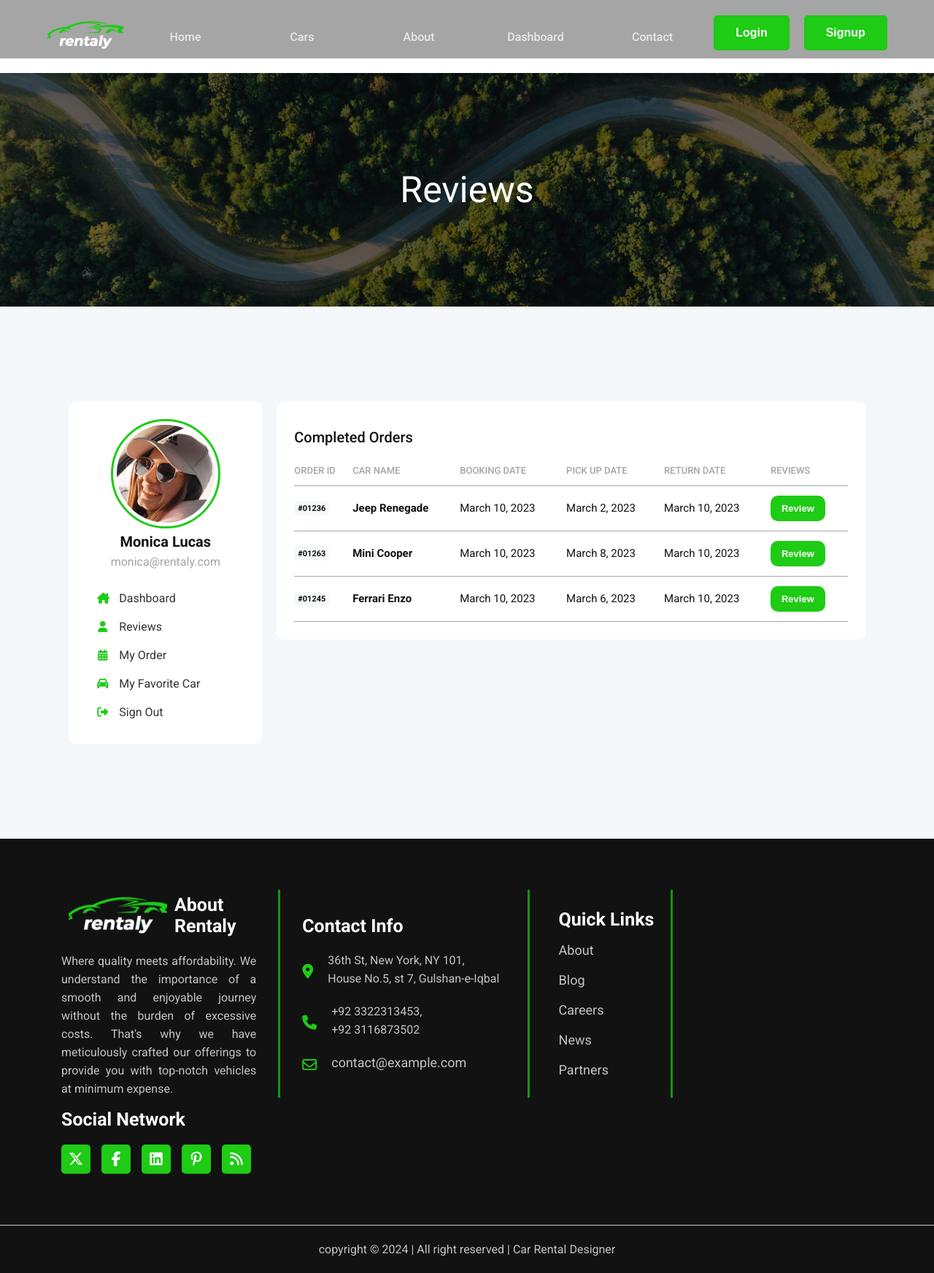
After one commit to USMAN-FAIZYAB-KHAN/Car-Rental-System, a Django app: template car_rental_system/template/reviewdashboard.html in a window 1280 px wide. The commit adds this page. Shown: the whole page at 73% size. Run offline with Django 3.2, Linux system fonts and the light colour scheme; the template is opened without the code that fills it, so the values that code supplies are empty; some libraries are stand-ins or nearby versions.

Commit message:
Add reviews templates

```diff
--- a/car_rental_system/car_rental_app/urls.py
+++ b/car_rental_system/car_rental_app/urls.py
@@ -11,4 +11,6 @@ urlpatterns = [
     path('signup',views.signup,name='signup'),
     path('userDashboard', views.userDashboard,name='userdashboard'),
     path('logout',views.logout_user,name='logout'),
+    path('userDashboard/reviewdashboard',views.review_dashboard,name='reviewdashboard'),
+
 ]
--- a/car_rental_system/static/css/userdashboard.css
+++ b/car_rental_system/static/css/userdashboard.css
@@ -5,6 +5,7 @@
     0% {
         opacity: 0;
     }
+
     100% {
         opacity: 1;
     }
@@ -24,18 +25,18 @@
     align-items: center;
 }
 
-.profile__main__header h1{
+.profile__main__header h1 {
     animation: fade 1s linear forwards;
 }
 
-.main__user__dashboard{
+.main__user__dashboard {
     display: flex;
     flex-wrap: wrap;
     justify-content: center;
     column-gap: 2rem;
 }
 
-.profile__dashboard{
+.profile__dashboard {
     display: flex;
     flex-direction: column;
     align-items: center;
@@ -47,24 +48,24 @@
 }
 
 
-.rentaly__dashboard{
+.rentaly__dashboard {
     display: flex;
     flex-direction: column;
-    width:70%;
+    width: 70%;
     row-gap: 2rem;
     transition: all 0.5s ease-in-out;
     animation: fade 1s linear forwards;
 }
 
 
-.profile__view{
+.profile__view {
     display: flex;
     align-items: center;
     flex-direction: column;
     row-gap: 0.8rem;
 }
 
-.profile__view img{
+.profile__view img {
     width: 150px;
     height: 150px;
     border-radius: 50%;
@@ -72,7 +73,7 @@
     border: 3px solid var(--font--primary--color);
 }
 
-.profile__view :nth-child(2){
+.profile__view :nth-child(2) {
     color: var(--font--black--color);
     font-weight: var(--weight--bolder);
     font-size: 2rem;
@@ -80,12 +81,12 @@
     line-height: 20px;
 }
 
-.profile__view :nth-child(3){
+.profile__view :nth-child(3) {
     color: var(--navbar--bg--color);
     line-height: 20px;
 }
 
-.select__view{
+.select__view {
     width: 100%;
     display: flex;
     flex-direction: column;
@@ -93,7 +94,7 @@
     margin-top: 2rem;
 }
 
-.select__view li{
+.select__view li {
     display: flex;
     justify-content: flex-start;
     column-gap: 1.5rem;
@@ -104,7 +105,7 @@
     transition: all 0.3s ease-in-out;
 }
 
-.select__view li i{
+.select__view li i {
     padding: 0 0;
     color: var(--font--primary--color);
     font-size: 1.5rem;
@@ -113,28 +114,29 @@
     background-color: var(--font--white--color);
 }
 
-.select__view li a{
+.select__view li a {
     font-size: 1.6rem;
     display: block;
     color: #333333;
 }
-.buttonActive{
+
+.buttonActive {
     border-radius: 6px;
     background-color: var(--font--primary--color);
     color: var(--font--white--color);
 }
 
-.select__view .buttonActive>a{
+.select__view .buttonActive>a {
     color: var(--font--white--color);
 
 }
 
-.select__view .buttonActive>i{
+.select__view .buttonActive>i {
     color: var(--font--white--color);
     background: transparent;
 }
 
-.rentaly__dashboard__innerbox1{
+.rentaly__dashboard__innerbox1 {
     display: flex;
     flex-wrap: wrap;
     align-items: center;
@@ -144,7 +146,7 @@
 
 }
 
-.rentaly__spec1fication__box{
+.rentaly__spec1fication__box {
     display: flex;
     flex-direction: column;
     align-items: flex-start;
@@ -154,33 +156,33 @@
     width: 23%;
 }
 
-.rentaly__dashboard__innerbox1 h1{
+.rentaly__dashboard__innerbox1 h1 {
     color: var(--font--black--color);
     font-weight: var(--weight--semibold);
     font-size: 5.3rem;
     margin-bottom: 0.3rem;
 }
 
-.rentaly__dashboard__innerbox1 p{
+.rentaly__dashboard__innerbox1 p {
     color: var(--navbar--bg--color);
     /* font-size: 2rem; */
 }
 
-.rentaly__dashboard__innerbox1 i{
+.rentaly__dashboard__innerbox1 i {
     margin-bottom: 4rem;
     height: 5rem;
     width: 5rem;
     font-size: 3rem;
 }
 
-.rentaly__dashboard__innerbox2{
+.rentaly__dashboard__innerbox2 {
     background-color: var(--font--white--color);
     width: 100%;
     padding: 2.4rem;
     border-radius: 10px;
 }
 
-.rentaly__dashboard__innerbox2 h4{
+.rentaly__dashboard__innerbox2 h4 {
     color: var(--font--black--color);
 }
 
@@ -191,7 +193,8 @@ table {
     border-collapse: collapse;
 }
 
-table th, table td {
+table th,
+table td {
     border-bottom: 1px solid var(--navbar--bg--color);
     padding: 1.3rem 0;
     text-align: left;
@@ -204,7 +207,7 @@ table thead th {
     text-transform: uppercase;
 }
 
-table tbody .order__id{
+table tbody .order__id {
     font-weight: var(--weight--bold);
     background-color: #F5F8FA;
     border-radius: 5px;
@@ -212,11 +215,11 @@ table tbody .order__id{
     padding: 0.3rem 0.5rem;
 }
 
-table tbody tr p{
+table tbody tr p {
     font-size: 1.5rem;
 }
 
-table tbody tr :nth-child(2){
+table tbody tr :nth-child(2) {
     font-weight: var(--weight--bold);
 }
 
@@ -241,3 +244,175 @@ table tbody tr :nth-child(2){
     color: var(--font--white--color);
     background-color: orange;
 }
+
+.rentaly__dashboard__innerbox3 {
+    display: flex;
+    flex-wrap: wrap;
+    align-items: center;
+    gap: 2rem;
+    justify-content: center;
+    background-color: var(--font--white--color);
+    width: 100%;
+    padding: 2.4rem;
+    border-radius: 10px;
+}
+
+.review__btn2{
+    display: inline-block;
+    padding: 1.5rem 3rem;
+    border-radius: 5px;
+    color: var(--font--white--color);
+    background-color: var(--button--primary--bg--color);
+    transition: all 0.5s ease-in-out;
+    cursor: pointer;
+}
+
+.review__btn {
+    display: inline-block;
+    padding: 0.5rem 1rem;
+    border-radius: 5px;
+    color: var(--font--white--color);
+    background-color: var(--button--primary--bg--color);
+    transition: all 0.5s ease-in-out;
+    font-size: 1.3rem;
+    cursor: pointer;
+}
+
+
+.review__btn:hover {
+
+    box-shadow: 1px 1px 10px 1px rgba(164, 164, 186, 0.6);
+}
+
+/* Add animation to the black overlay */
+@keyframes fadeIn {
+    0% {
+        opacity: 0;
+    }
+
+    100% {
+        opacity: 1;
+    }
+}
+
+/* Add animation to slide in the payment container */
+@keyframes slideIn {
+    0% {
+        opacity: 0;
+        transform: translateY(-50px);
+    }
+
+    100% {
+        opacity: 1;
+        transform: translateY(0);
+    }
+}
+
+.main-review {
+    height: 100%;
+    width: 100%;
+    background: linear-gradient(rgba(0, 0, 0, 0.8), rgba(0, 0, 0, 0.8));
+    display: none;
+    align-items: center;
+    justify-content: center;
+    z-index: 9999;
+    position: fixed;
+    top: 0;
+    transition: all 0.5s ease-in-out;
+    opacity: 0;
+    animation: fadeIn 0.5s forwards;
+}
+
+.review-container {
+    background: var(--font--white--color);
+    display: flex;
+    border: 1px solid #ddd;
+    flex-wrap: wrap;
+    flex-direction: column;
+    width: 30%;
+    margin: 0 auto;
+    border-radius: 10px;
+    overflow: hidden;
+    z-index: 9999;
+    position: relative;
+    opacity: 0;
+    transform: translateY(-50px);
+    animation: slideIn 0.5s forwards 0.5s;
+    padding: 2rem;
+
+}
+
+.review-container>i {
+    position: absolute;
+    right: 0;
+    right: 2.5%;
+    top: 3%;
+    height: 35px;
+    width: 35px;
+    cursor: pointer;
+    filter: #1ECB15;
+    font-size: 2rem;
+}
+
+.review-container textarea {
+    padding: 0.8rem;
+    font-size: 1.8rem;
+    margin-bottom: 1rem;
+    border-radius: 6px;
+    border: 2px solid #eeeeee;
+    background: rgba(0, 0, 0, .025);
+    color: #333;
+    outline: none;
+    box-shadow: none;
+    transition: all 0.4s ease-in-out;
+    height: 100px;
+}
+
+.review-container textarea:focus:invalid {
+    border: 2px solid rgba(120, 202, 92, 0.6);
+}
+
+.review-container textarea:focus:valid {
+    border: 2px solid rgba(120, 202, 92, 0.2);
+    background: rgba(23, 149, 16, 0.1);
+    box-shadow: 0px 2px 15px rgba(120, 202, 92, 0.2);
+}
+
+.r_cont {
+    font-weight: 500;
+}
+
+.r_cont>p {
+    font-size: 2rem;
+    color: var(--navbar--bg--color);
+}
+
+.r_cont>span {
+    height: 3px;
+    width: 12%;
+    background-color: var(--font--primary--color);
+    transform: skewX(-50deg);
+    margin: 0.4rem 0 0.8rem 0.2rem;
+    display: block;
+}
+
+.r_cont .imp {
+    width: 20%;
+    margin-bottom: 1rem;
+}
+
+.rating_star {
+    margin-bottom: 2rem;
+}
+
+.rating_star i {
+    font-size: 3rem;
+    background-color: #fff;
+    color: var(--font--primary--color);
+    height: 35px;
+    width: 35px;
+    padding: 0 0;
+    padding-top: 0.3rem;
+    cursor: pointer;
+    margin-right: 1rem;
+}
--- /dev/null
+++ b/car_rental_system/static/javascript/reviewdashboard.js
@@ -0,0 +1,134 @@
+function getCSRFToken() {
+    return document
+      .querySelector('meta[name="csrf-token"]')
+      .getAttribute("content");
+  }
+
+  const csrftoken = getCSRFToken();
+
+  const input = document.querySelector("#hidden-input");
+  const review_cross = document.querySelector("#review-cross");
+  const review = document.querySelector(".main-review");
+  const checkButton = document.querySelectorAll(".button");
+  const ratingStars = document.querySelectorAll(".rating_star i");
+  const submitButton = document.querySelector(
+    ".review-container button[type='submit']"
+  );
+  let selectedRating = 0; // Variable to store the selected rating
+  const toast_notification = document.querySelector("#toast_notification"); // Assuming you have a toast element
+
+  review_cross.addEventListener("click", () => {
+    review.style.display = "none";
+  });
+
+  // Add event listeners to the rating stars
+  ratingStars.forEach((star, index) => {
+    star.addEventListener("click", () => {
+      selectedRating = index + 1; // Update the selected rating
+      input.value = selectedRating; // Update the hidden input value
+      updateStarStyles(); // Update the styles of the stars
+    });
+  });
+
+  const updateStarStyles = () => {
+    ratingStars.forEach((star, index) => {
+      if (index < selectedRating) {
+        star.classList.remove("fa-regular");
+        star.classList.add("fa-solid");
+      } else {
+        star.classList.remove("fa-solid");
+        star.classList.add("fa-regular");
+      }
+    });
+  };
+
+  const showToast = (message, type) => {
+    let border = document.querySelector("#toast-border");
+    border.classList.remove("toastBoderAnimation");
+
+    toast_notification.classList.remove("toastanimate", "toastanimateout");
+    void toast_notification.offsetWidth;
+
+    border.classList.add("toastBoderAnimation");
+
+    toast_notification.classList.add("toastanimate");
+
+    // Update the toast message and icon
+    toast_notification.querySelector(".toast__message h4").innerText = type;
+    toast_notification.querySelector(".toast__message p").innerText = message;
+
+    if (type === "Success") {
+      toast_notification
+        .querySelector(".toast__link i")
+        .classList.remove("fa-xmark");
+      toast_notification
+        .querySelector(".toast__link i")
+        .classList.add("fa-check");
+    } else {
+      toast_notification
+        .querySelector(".toast__link i")
+        .classList.remove("fa-check");
+      toast_notification
+        .querySelector(".toast__link i")
+        .classList.add("fa-xmark");
+    }
+    toast_notification.classList.add("show");
+
+    setTimeout(() => {
+      toast_notification.classList.remove("toastanimate");
+      toast_notification.classList.add("toastanimateout");
+      setTimeout(() => {
+        toast_notification.classList.remove("toastanimateout");
+        toast_notification.classList.remove("show");
+      }, 300);
+    }, 2300);
+  };
+
+  const check_input = (e) => {
+    e.preventDefault(); // Prevent form submission for demo purposes
+    const message = document.querySelector("#message").value.trim();
+    if (selectedRating === 0) {
+      showToast("Please select a rating", "Error");
+    } else if (message === "") {
+      showToast("Fill out the input fields", "Error");
+    } else {
+      const data = {
+        rating: selectedRating,
+        message: message
+      };
+
+      fetch("/reviewdashboard", {
+        method: "POST",
+        headers: {
+          "Content-Type": "application/json",
+          "X-CSRFToken": csrftoken,
+        },
+        body: JSON.stringify(data),
+      })
+        .then(response => response.json())
+        .then(data => {
+          if (data.status) {
+            review.style.display = "none";
+            showToast("Review submitted successfully", "Success");
+            document.querySelector("#message").value = ""; // Clear the message input
+            selectedRating = 0; // Reset the rating
+            input.value = ""; // Clear the hidden input value
+            updateStarStyles(); // Update the star styles to reflect the reset rating
+          }
+        })
+        .catch((error) => {
+          showToast("Your reviews was not submitted", "Error");
+          console.error("Error:", error);
+        });
+    }
+  };
+
+  // Add event listener to the submit button
+  submitButton.addEventListener("click", check_input);
+
+  checkButton.forEach((btn) => {
+    btn.addEventListener("click", (e) => {
+      e.preventDefault();
+      review.style.display = "flex";
+    });
+  });
--- a/car_rental_system/template/contact.html
+++ b/car_rental_system/template/contact.html
@@ -43,7 +43,7 @@
       <input class="user_email" type="email" placeholder="Your Email" id="email" >
       <input class="ph_no" type="tel" placeholder="Your Phone" id="phonenumber" maxlength="11">
     </div>
-    <textarea class="message" name id placeholder="Your Message" required></textarea>
+    <textarea class="message" name="message" id placeholder="Your Message" ></textarea>
 
     <button type="submit">
       <span class="top"></span>
--- /dev/null
+++ b/car_rental_system/template/reviewdashboard.html
@@ -0,0 +1,157 @@
+{% extends 'base.html' %} {% load static %}
+
+<!--------------------------------------- CSS Styling Link -------------------------------------->
+{% block cssLink %}
+<link rel="stylesheet" href="{% static './css/userdashboard.css' %}" />
+
+{% endblock %}
+
+<!--------------------------------------- Title --------------------------------------->
+{% block title %} {% endblock %}
+
+<!--------------------------------------- Javascript Link -------------------------------------->
+{% block javascript %}
+<script src="{% static './javascript/reviewdashboard.js' %}" defer></script>
+{% endblock %}
+
+<!--------------------------------------- Body -------------------------------------->
+{% block body %}
+
+<!---------------------- User Dash Board  ---------------------->
+
+<div class="main-review">
+  <form class="review-container" method="post" role="form" action="">
+    {% csrf_token %}
+    <i class="fa-solid fa-xmark" id="review-cross"></i>
+    <div class="r_cont">
+      <p class="">Rating Star</p>
+      <span></span>
+    </div>
+
+    <div class="rating_star">
+      <i class="fa-regular fa-star"></i>
+      <i class="fa-regular fa-star"></i>
+      <i class="fa-regular fa-star"></i>
+      <i class="fa-regular fa-star"></i>
+      <i class="fa-regular fa-star"></i>
+      <input type="hidden" value="" name="rating" id="hidden-input" >
+    </div>
+
+    <div class="r_cont">
+      <p class="">Write a message?</p>
+      <span class="imp"></span>
+    </div>
+    <textarea
+      name="reviewmessage"
+      placeholder="Your Message"
+      maxlength="50"
+      id="message"
+    ></textarea>
+
+    <button type="submit">
+      <a class="review__btn2">Submit</a>
+    </button>
+  </form>
+</div>
+
+<!-------- User Dash Board Header -------->
+
+<div class="profile__main__header">
+  <h1>Reviews</h1>
+</div>
+
+<section
+  style="background: #f5f8fa; padding: 90px 0 90px 0; position: relative"
+>
+  <div class="main__user__dashboard container">
+    <div class="profile__dashboard">
+      <div class="profile__view">
+        <img src="{% static './images/assets/profile.jpg' %}" alt="" />
+        <h4>Monica Lucas</h4>
+        <p>monica@rentaly.com</p>
+      </div>
+
+      <ul class="select__view">
+        <li
+          class="dashboard_links {% if request.path == '/userdashboard' %} buttonActive {% endif %}"
+        >
+          <i class="fa-solid fa-house-chimney"></i
+          ><a href="{% url 'userdashboard' %}">Dashboard</a>
+        </li>
+        <li
+          class="dashboard_links {% if request.path == '/reviewdashboard' %} buttonActive {% endif %}"
+        >
+          <i class="fa-solid fa-user"></i
+          ><a href="{% url 'reviewdashboard' %}">Reviews</a>
+        </li>
+        <li class="dashboard_links">
+          <i class="fa-solid fa-calendar-days"></i><a href="#">My Order</a>
+        </li>
+        <li class="dashboard_links">
+          <i class="fa-solid fa-car"></i><a href="#">My Favorite Car</a>
+        </li>
+        <li class="dashboard_links">
+          <i class="fa-solid fa-right-from-bracket"></i
+          ><a href="#" id="user-signout">Sign Out</a>
+        </li>
+      </ul>
+    </div>
+    <div class="rentaly__dashboard">
+      <div class="rentaly__dashboard__innerbox2">
+        <h4>Completed Orders</h4>
+        <table>
+          <thead>
+            <tr>
+              <th>Order ID</th>
+              <th>Car Name</th>
+              <th>Booking date</th>
+              <th>Pick Up Date</th>
+              <th>Return Date</th>
+              <th>Reviews</th>
+            </tr>
+          </thead>
+          <tbody>
+            <tr>
+              <td><span class="order__id">#01236</span></td>
+              <td><p>Jeep Renegade</p></td>
+              <td><p>March 10, 2023</p></td>
+              <td><p>March 2, 2023</p></td>
+              <td><p>March 10, 2023</p></td>
+              <td>
+                <button class="status completed button">
+                  <a class="review__btn">Review</a>
+                </button>
+              </td>
+            </tr>
+            <tr>
+              <td><span class="order__id">#01263</span></td>
+              <td><p>Mini Cooper</p></td>
+              <td><p>March 10, 2023</p></td>
+              <td><p>March 8, 2023</p></td>
+              <td><p>March 10, 2023</p></td>
+              <td>
+                <button class="status completed button">
+                  <a class="review__btn">Review</a>
+                </button>
+              </td>
+            </tr>
+            <tr>
+              <td><span class="order__id">#01245</span></td>
+              <td><p>Ferrari Enzo</p></td>
+              <td><p>March 10, 2023</p></td>
+              <td><p>March 6, 2023</p></td>
+              <td><p>March 10, 2023</p></td>
+              <td>
+                <button class="status completed button">
+                  <a class="review__btn">Review</a>
+                </button>
+              </td>
+            </tr>
+          </tbody>
+        </table>
+      </div>
+    </div>
+  </div>
+</section>
+
+{% endblock %}
```
Also changed, not shown: car_rental_system/car_rental_app/views.py (+27 -10 lines), car_rental_system/static/javascript/dashboard.js (+56 -3 lines), car_rental_system/template/userdashboard.html (+39 -8 lines), car_rental_system/static/images/assets/log2.png (deleted).
